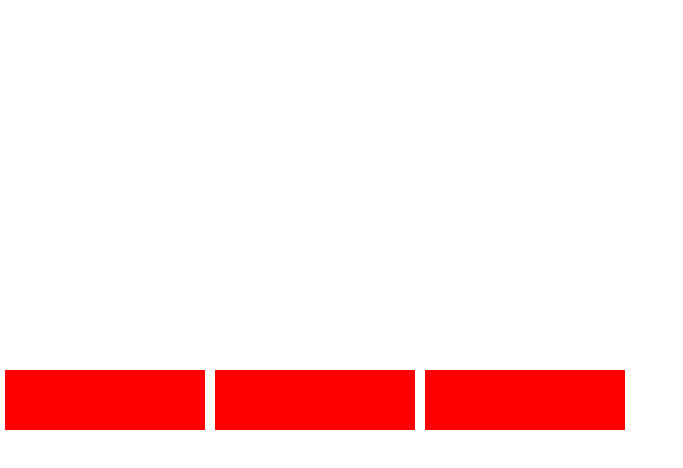
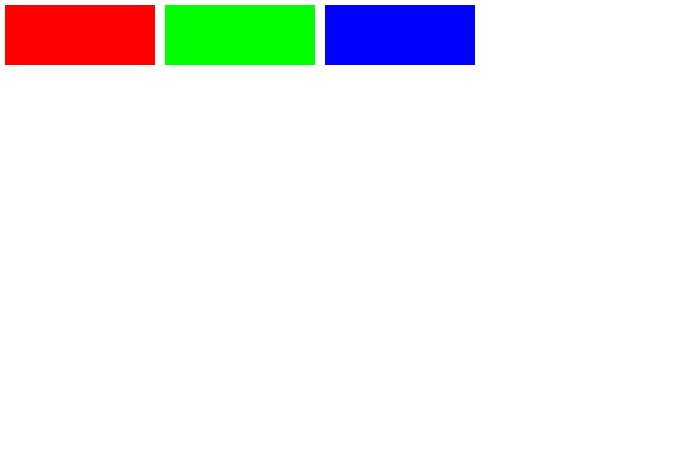
Before and after one commit to jerp86/bonusFlexBox, a plain HTML site: page index.html in a window 1280 px wide. Shown: the whole page, without its empty margins (0-683 px from the left). Drawn offline with Linux system fonts and the light colour scheme.

Commit message:
Ordenação

```diff
--- a/index.html
+++ b/index.html
@@ -8,9 +8,9 @@
   </head>
   <body>
     <div id="app">
-      <div class="box"></div>
-      <div class="box"></div>
-      <div class="box"></div>
+      <div class="box red"></div>
+      <div class="box green"></div>
+      <div class="box blue"></div>
     </div>
   </body>
 </html>
--- a/styles.css
+++ b/styles.css
@@ -25,12 +25,10 @@ body,
    * align-content é responsável pelo alinhamento dos elementos em quebra de linha,
    * utiliza os mesmos valores do justify-content
    */
-  flex-wrap: wrap;
-  align-content: center;
 }
 
 .box {
-  width: 200px;
+  width: 150px;
   height: 60px;
   background: #f00;
   margin: 5px;
@@ -46,3 +44,17 @@ body,
    * flex: 1;
    */
 }
+
+.red {
+  order: 1;
+}
+
+.green {
+  background: #0f0;
+  order: 2;
+}
+
+.blue {
+  background: #00f;
+  order: 3;
+}
```
